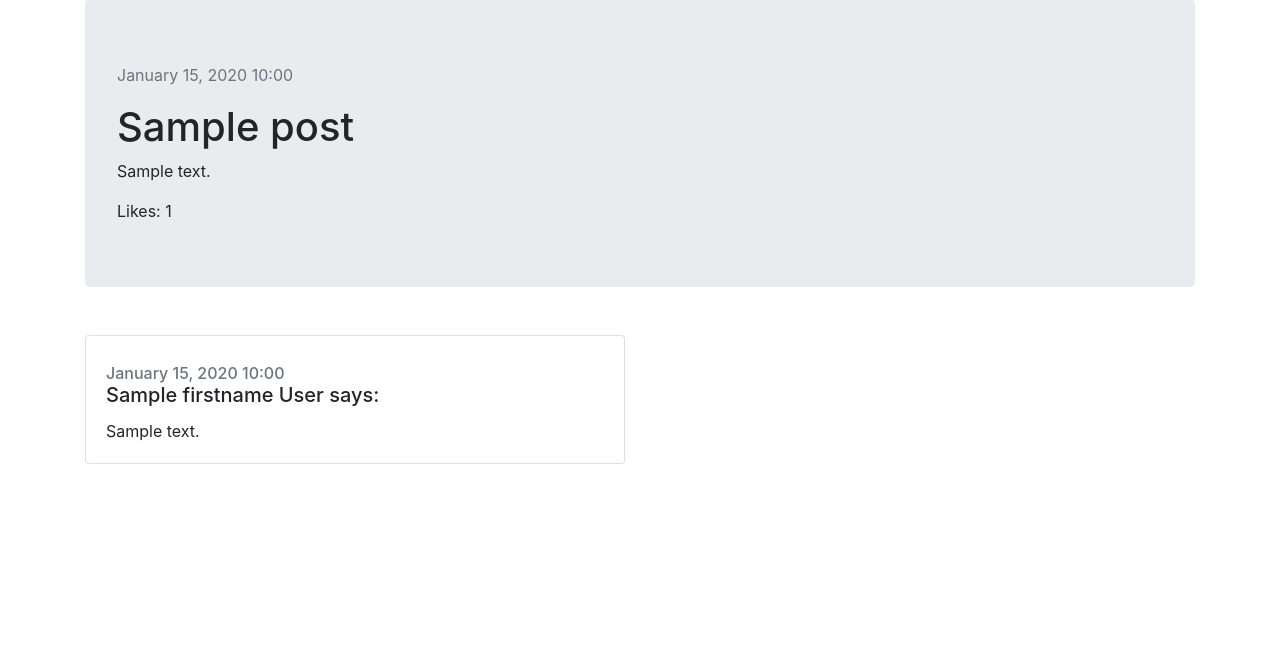
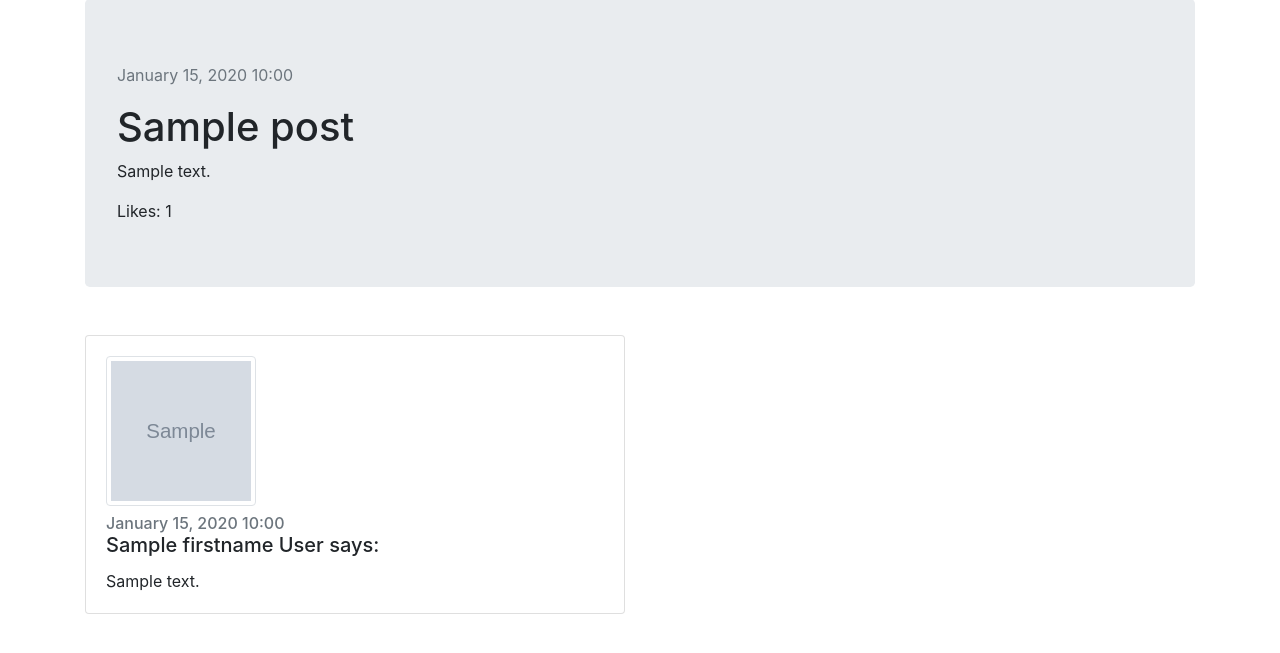
Before and after one commit to matej5/IPAPZ_online_service, a Symfony app: template templates/post/view.html.twig in a window 1280 px wide. Shown: the part 73-726 px from the top of the page. Run offline with Twig, Linux system fonts and the light colour scheme; the template is opened without the code that fills it: most values are stand-ins (such as "Sample title", 1, 10 or a date in 2020); grey boxes marked "Sample" are stand-in pictures; some libraries are stand-ins or nearby versions.

Commit message:
office view and form

```diff
--- a/public/index.php
+++ b/public/index.php
@@ -5,6 +5,8 @@ use Symfony\Component\Debug\Debug;
 use Symfony\Component\HttpFoundation\Request;
 
 require dirname(__DIR__).'/config/bootstrap.php';
+
+define('BP', __DIR__ . '/');
 
 if ($_SERVER['APP_DEBUG']) {
     umask(0000);
--- a/templates/post/view.html.twig
+++ b/templates/post/view.html.twig
@@ -40,6 +40,7 @@
             <div class="col-lg-6">
                 <div class="card">
                     <div class="card-body">
+                        <img class="img-thumbnail" style="height: 150px; width: 150px;" src="{{ asset('images/'~ comment.user.email ~'/'~ comment.user.image ) }}">
                         <h6 class="card-subtitle mt-2 text-muted">{{ comment.createdAt|date }}</h6>
                         <h5 class="card-title">{{ comment.user.firstname }} {{ comment.user.lastname }} says:</h5>
                         <p class="card-text">{{ comment.content }}</p>
```
Also changed, not shown: src/Entity/images/Admin@gmail.com/avatar.jpeg (deleted).
